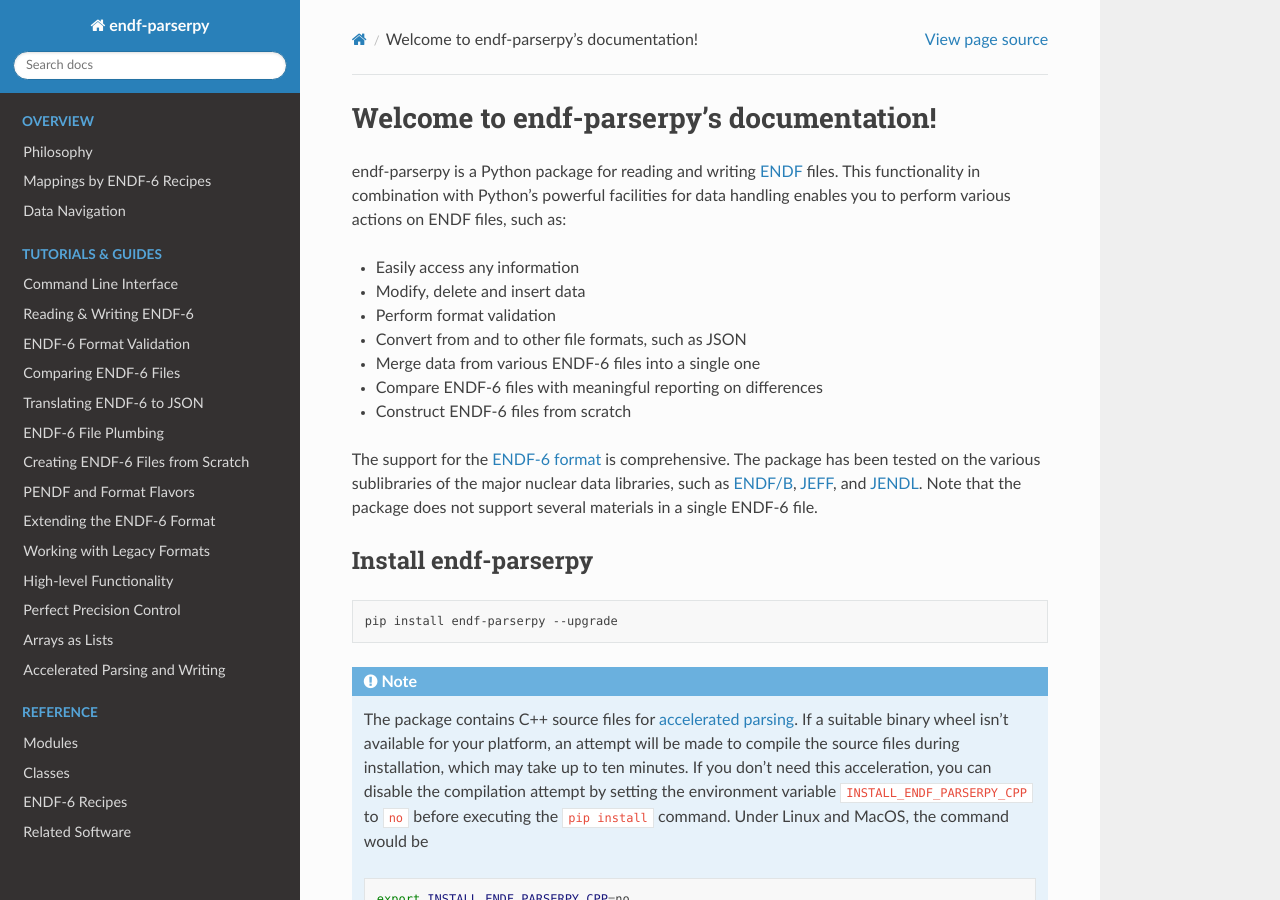
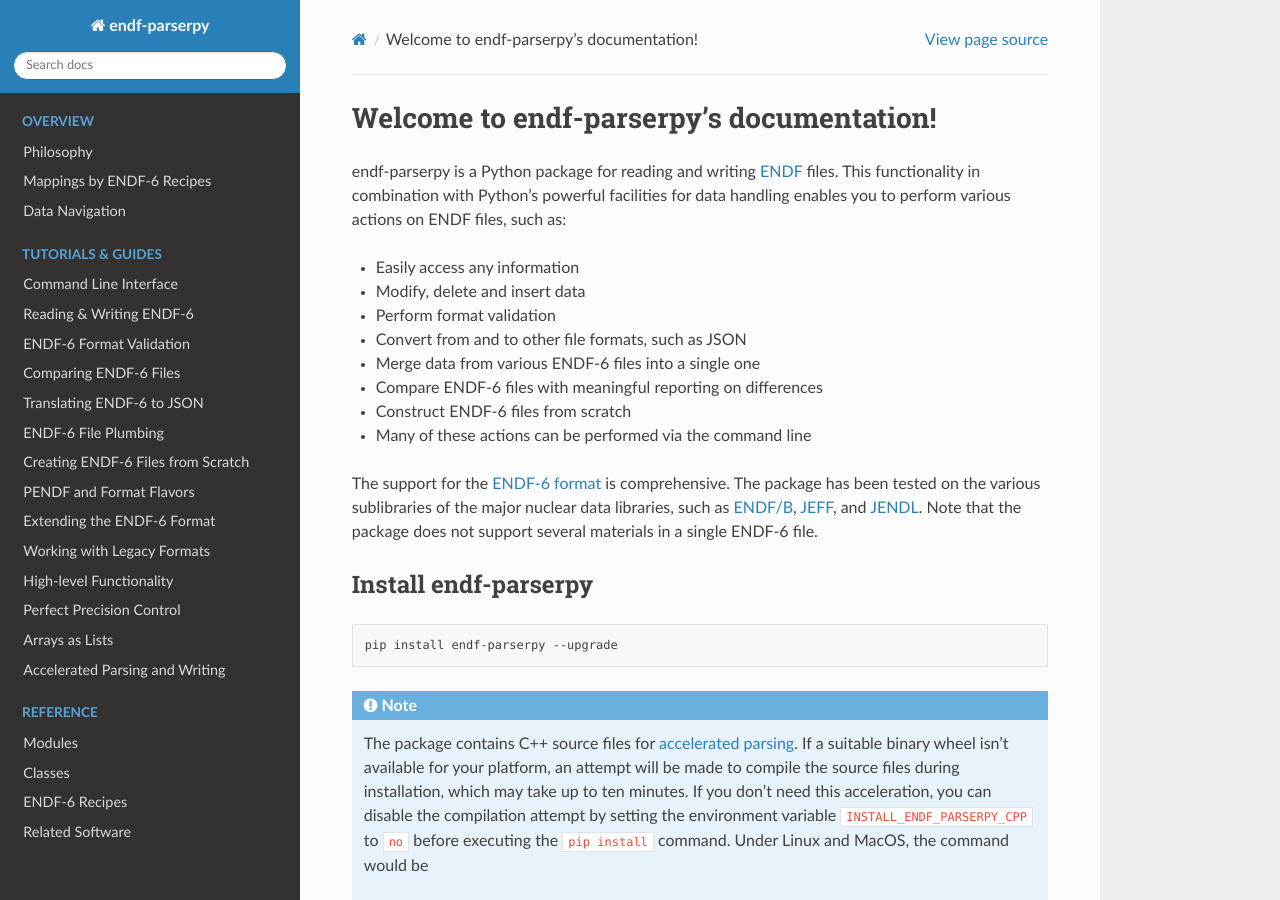
Before and after one commit to IAEA-NDS/endf-parserpy, a Sphinx documentation site: the page built from docs/source/index.rst, in a window 1280 px wide and 900 px high. Built offline with Sphinx 7.4.7 and the Read the Docs theme 3.1.0, drawn with Linux system fonts in a browser that asks for light colours.

```diff
--- a/docs/source/index.rst
+++ b/docs/source/index.rst
@@ -56,6 +56,7 @@ perform various actions on ENDF files, such as:
 - Merge data from various ENDF-6 files into a single one
 - Compare ENDF-6 files with meaningful reporting on differences
 - Construct ENDF-6 files from scratch
+- Many of these actions can be performed via the command line
 
 
 The support for the `ENDF-6 format`_ is comprehensive.
```
Also changed, not shown: README.md (+1 -0 lines).
